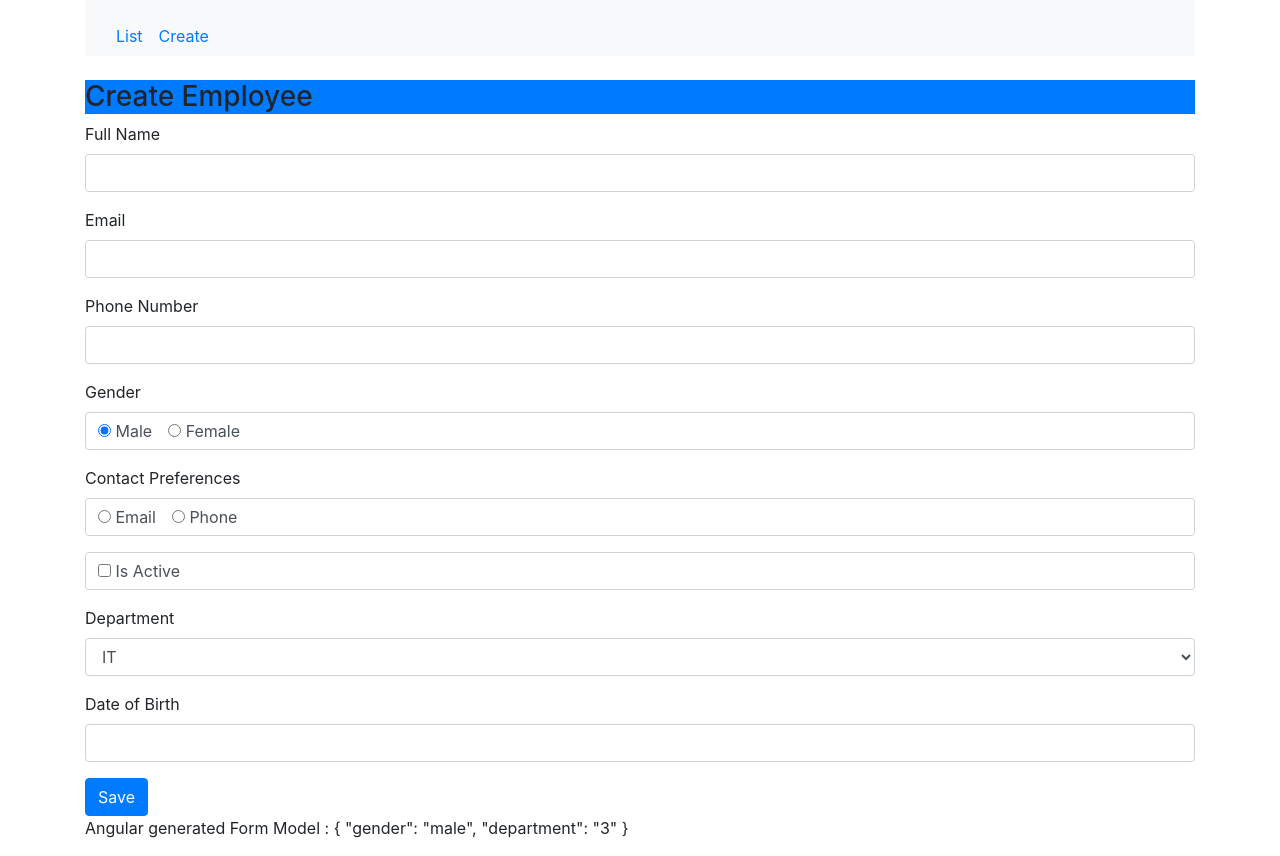
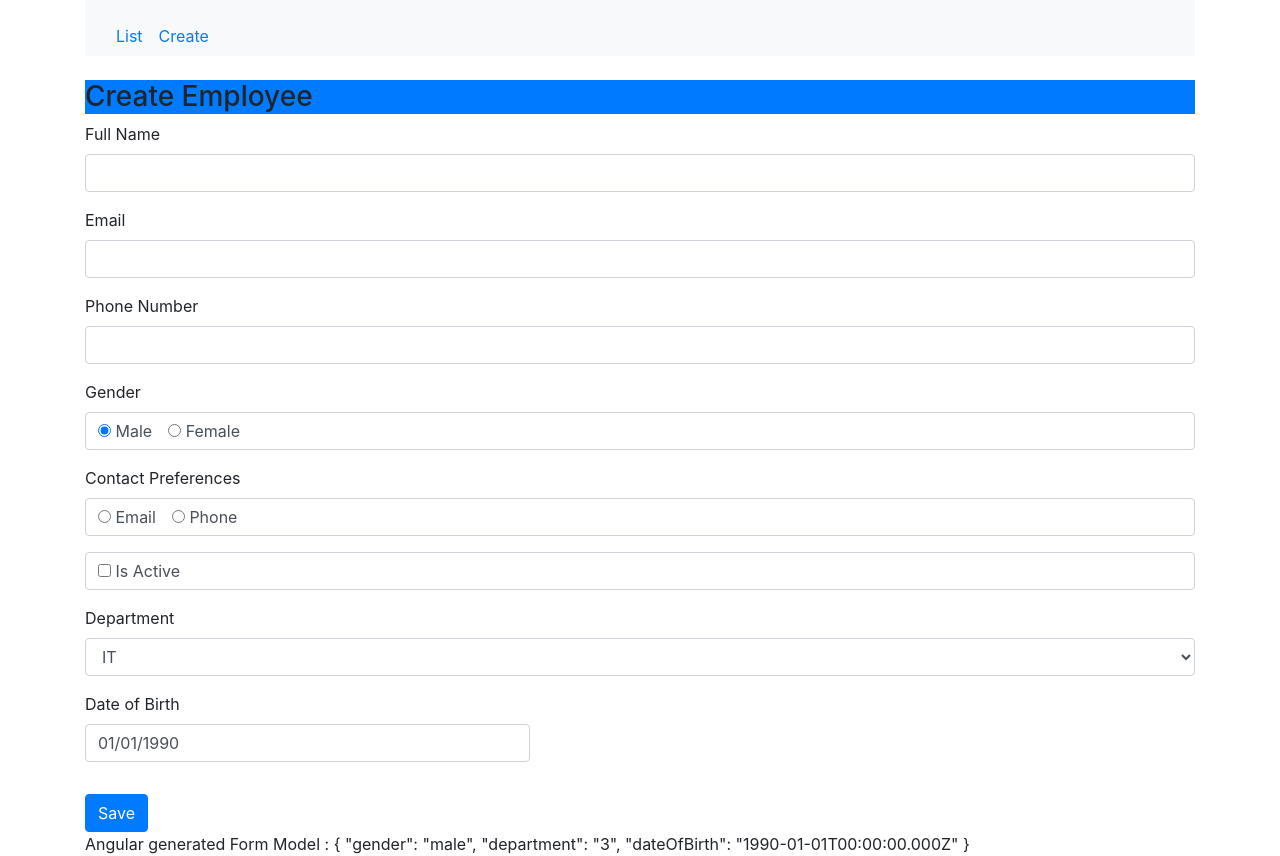
Before and after one commit to sohag-aust/angular-crud, an Angular app: page /create in a window 1280 px wide. Built offline with nearby package versions, Linux system fonts and the light colour scheme.

Commit message:
Customise ngx bootstrap datepicker

```diff
--- a/src/app/app.module.ts
+++ b/src/app/app.module.ts
@@ -15,6 +15,9 @@ import { CreateEmployeeComponent } from './employees/create-employee.component';
 
 // datepicker module
 import { BsDatepickerModule } from 'ngx-bootstrap/datepicker';
+
+// datepicker customization
+import { BsDatepickerConfig } from 'ngx-bootstrap/datepicker';
 
 // declaring routes
 const appRoutes: Routes = [
--- a/src/app/employees/create-employee.component.html
+++ b/src/app/employees/create-employee.component.html
@@ -70,10 +70,13 @@
                 </select>
             </div>
 
-            <div class="form-group">
-                <label for="dateOfBirth"> Date of Birth </label>
-                <input type="text" bsDatepicker id="dateOfBirth" class="form-control" name="dateOfBirth" [(ngModel)]="dateOfBirth"> <!-- bsDatepicker directive added for activate ngx-bootstrap date style -->
+            <div class="row">
+                <div class="form-group col-lg-5">
+                    <label for="dateOfBirth"> Date of Birth </label>
+                    <input type="text" bsDatepicker [bsConfig]="datePickerConfig" placement="right" id="dateOfBirth" class="form-control" name="dateOfBirth" [(ngModel)]="dateOfBirth"> <!-- placement: right for showing the date right, we can also set it to left -->
+                </div>
             </div>
+
         </div>
 
         <div class="panel-footer mt-3">
--- a/src/app/employees/create-employee.component.ts
+++ b/src/app/employees/create-employee.component.ts
@@ -1,5 +1,6 @@
 import { Component, OnInit } from '@angular/core';
 import { NgForm } from '@angular/forms';
+import { BsDatepickerConfig } from 'ngx-bootstrap/datepicker';
 
 import { Department } from '../models/department.model';
 
@@ -17,7 +18,7 @@ export class CreateEmployeeComponent implements OnInit {
   contactPreference!: string;
   isActive!: boolean;
   department: string = '3';
-  dateOfBirth!: any;
+  dateOfBirth: Date = new Date(1990, 0, 1);
 
   departments: Department[] = [
     { id: 1, name: 'Help Desk' },
@@ -26,7 +27,24 @@ export class CreateEmployeeComponent implements OnInit {
     { id: 4, name: 'Paroll' }
   ];
 
-  constructor() { }
+  datePickerConfig!: Partial<BsDatepickerConfig>;
+
+  constructor() {
+    this.datePickerConfig = Object.assign(
+      {
+
+      },
+
+      {
+        containerClass: 'theme-dark-blue',
+        showWeekNumbers: true,
+        minDate: new Date(1990,0,1), // month number starts from 0 ends at 11
+        maxDate: new Date(2003,0,1)
+      }
+    );  // here, object.assign() method is very useful for copying property value from one or more source object,
+       // like here, the first parameter is the destination object and the second one is the sources,
+      // here it has one source
+  }
 
   ngOnInit(): void {
   }
```
